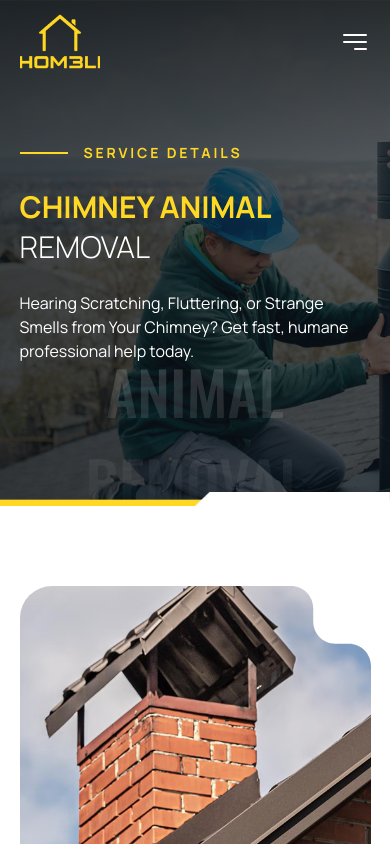
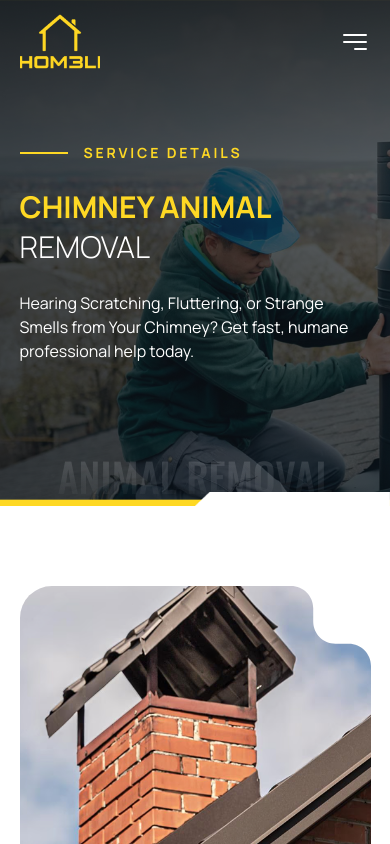
Before and after one commit to piyushnakarani/hom3lichimney, a Next.js app: page /services/chimney-animal-removal in a window 390 px wide. Shown: the top 844 px of the page. Built offline with nearby package versions, Linux system fonts and the light colour scheme.

Commit message:
responsive fix

```diff
--- a/src/Component/Chooseus/Chooseus.tsx
+++ b/src/Component/Chooseus/Chooseus.tsx
@@ -57,7 +57,7 @@ export default function WhyChooseUs() {
       </Container>
       <HeroTitle
         title="Choose us"
-        className="absolute right-0 -top-3 lg:-top-72 2xl:-top-42 w-full z-[0] pointer-events-none flex justify-end"
+        className="absolute right-0 -top-3 lg:-top-40 2xl:-top-42 w-full z-[0] pointer-events-none flex justify-end"
         TextclassName="text-right text-[60px] md:text-[150px] lg:text-[170px] lg:leading-[60vh]"
       />
     </section>
--- a/src/Component/Hero/Hero.tsx
+++ b/src/Component/Hero/Hero.tsx
@@ -86,7 +86,7 @@ const Hero = () => {
       </div>
       <HeroTitle
         title="HOM3LI"
-        className="absolute -bottom-10 left-4 lg:-bottom-70 2xl:-bottom-40 w-full lg:left-10 z-[0] pointer-events-none"
+        className="absolute -bottom-10 left-4 lg:-bottom-40 2xl:-bottom-40 w-full lg:left-10 z-[0] pointer-events-none"
         TextclassName="text-[110px] md:text-[150px] lg:text-[250px] lg:leading-[60vh]"
       />
     </div>
--- a/src/Component/Service/Service.tsx
+++ b/src/Component/Service/Service.tsx
@@ -107,7 +107,7 @@ export default function ServiceSection() {
     absolute
     top-0
     lg:top-auto
-    lg:-bottom-80
+    lg:-bottom-40
     2xl:-bottom-45
     left-1/2
     -translate-x-1/2
--- a/src/Component/ServiceDetails/ServiceHero.tsx
+++ b/src/Component/ServiceDetails/ServiceHero.tsx
@@ -55,8 +55,8 @@ const ServiceHero = ({ service }: any) => {
       </div>
        <HeroTitle
           title={hero.bigText}
-          className="absolute -bottom-5 lg:-bottom-45 left-1/2 -translate-x-1/2 w-full z-0 pointer-events-none"
-          TextclassName="text-center text-[60px] md:text-[110px] lg:text-[150px] lg:leading-[40vh] !from-gray-200/20"
+          className="absolute bottom-0 lg:-bottom-20 left-1/2 -translate-x-1/2 w-full z-0 pointer-events-none"
+          TextclassName="text-center text-[40px] md:text-[110px] lg:text-[150px] lg:leading-[40vh] !from-gray-200/20"
         />
     </div>
   );
--- a/src/Component/Works/Work.tsx
+++ b/src/Component/Works/Work.tsx
@@ -99,7 +99,7 @@ export default function HowItWorks() {
     absolute
     top-0
     lg:top-auto
-    lg:-bottom-90
+    lg:-bottom-45
      2xl:-bottom-55
     left-1/2
     -translate-x-1/2
```
